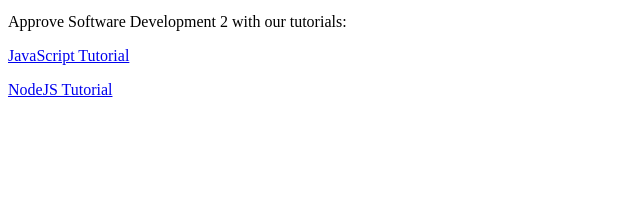
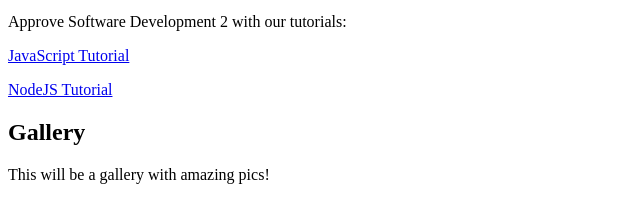
Before and after one commit to JuanCamilo-R/BelalcazarBaronaLedesmaRinconRandazzo-DSII-2022-2-01, a plain HTML site: page index.html in a window 1280 px wide. Shown: the part 101-324 px from the top of the page, without its empty margins (0-640 px from the left). Drawn offline with Linux system fonts and the light colour scheme.

Commit message:
gallery section created

```diff
--- a/index.html
+++ b/index.html
@@ -16,5 +16,9 @@
         <p><a href="https://www.geeksforgeeks.org/javascript/?ref=ghm">JavaScript Tutorial</a></p>
         <p><a href="https://www.geeksforgeeks.org/nodejs/?ref=ghm">NodeJS Tutorial</a></p>
 
+        <section>
+            <h2>Gallery</h2>
+            <p>This will be a gallery with amazing pics!</p>
+        </section>
     </body>
 </html>
```
